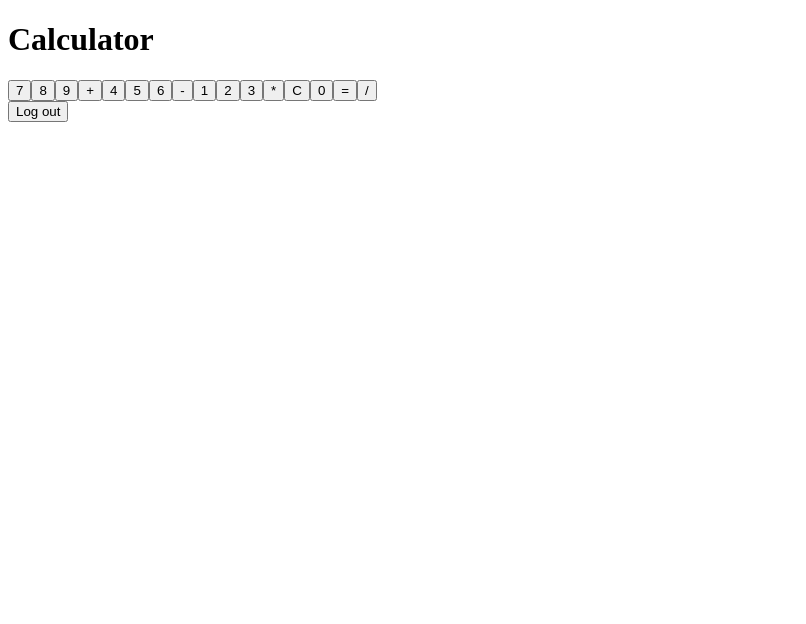
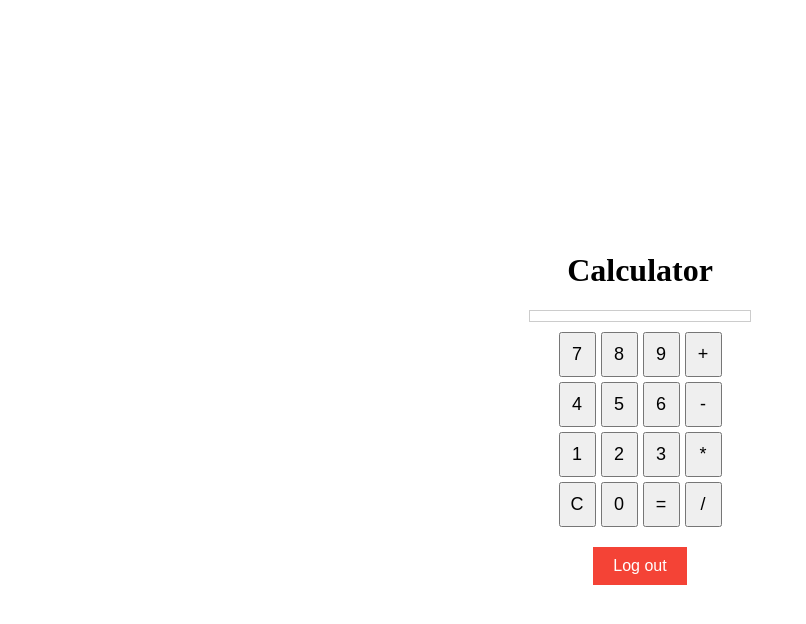
Before and after one commit to epiglotis/QuizApp-NextJS, a Next.js app: page /calculator in a window 1280 px wide. Shown: the top 624 px of the page, without its empty margins (0-806 px from the left). Built offline with nearby package versions, Linux system fonts and the light colour scheme.

Commit message:
Calculator Styling

```diff
--- a/src/styles/calculator.module.scss
+++ b/src/styles/calculator.module.scss
@@ -0,0 +1,40 @@
+/* src/styles/calculator.module.scss */
+
+.calculator-container {
+    display: flex;
+    flex-direction: column;
+    align-items: center;
+    justify-content: center;
+    height: 100vh;
+  }
+
+  .calculator-display {
+    font-size: 24px;
+    margin-bottom: 10px;
+    border: 1px solid #ccc;
+    padding: 5px 10px;
+    width: 200px;
+    text-align: right;
+  }
+
+  .calculator-buttons {
+    display: grid;
+    grid-template-columns: repeat(4, 1fr);
+    gap: 5px;
+  }
+
+  .calculator-buttons button {
+    padding: 10px;
+    font-size: 18px;
+    cursor: pointer;
+  }
+
+  .logout-button {
+    margin-top: 20px;
+    background-color: #f44336;
+    color: white;
+    padding: 10px 20px;
+    font-size: 16px;
+    border: none;
+    cursor: pointer;
+  }
```
